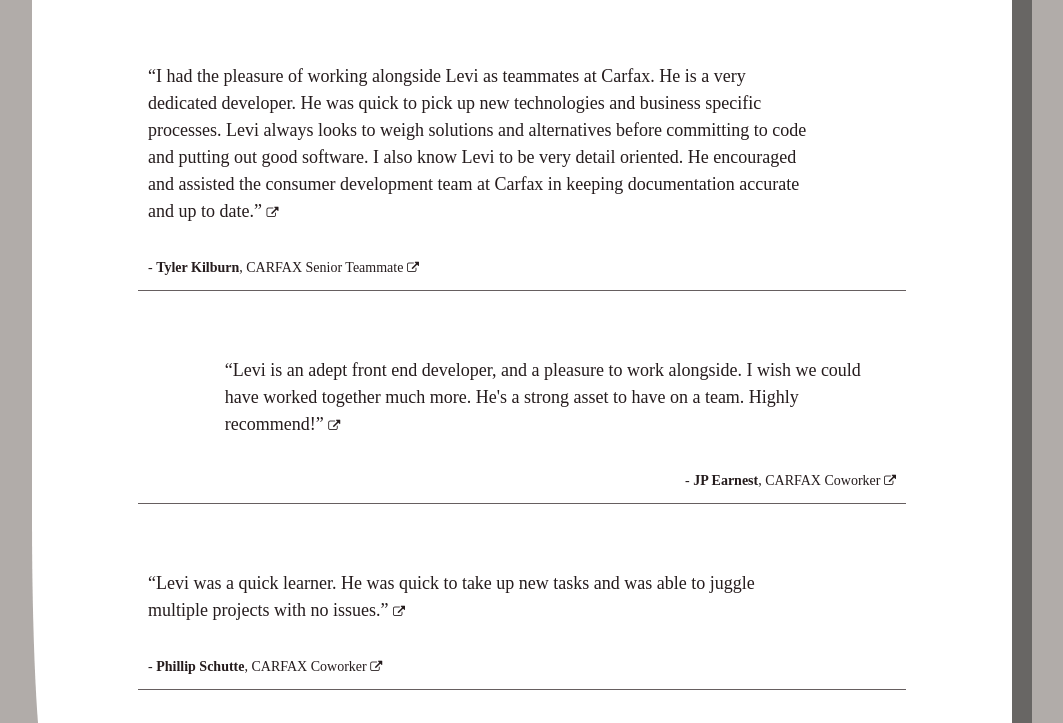
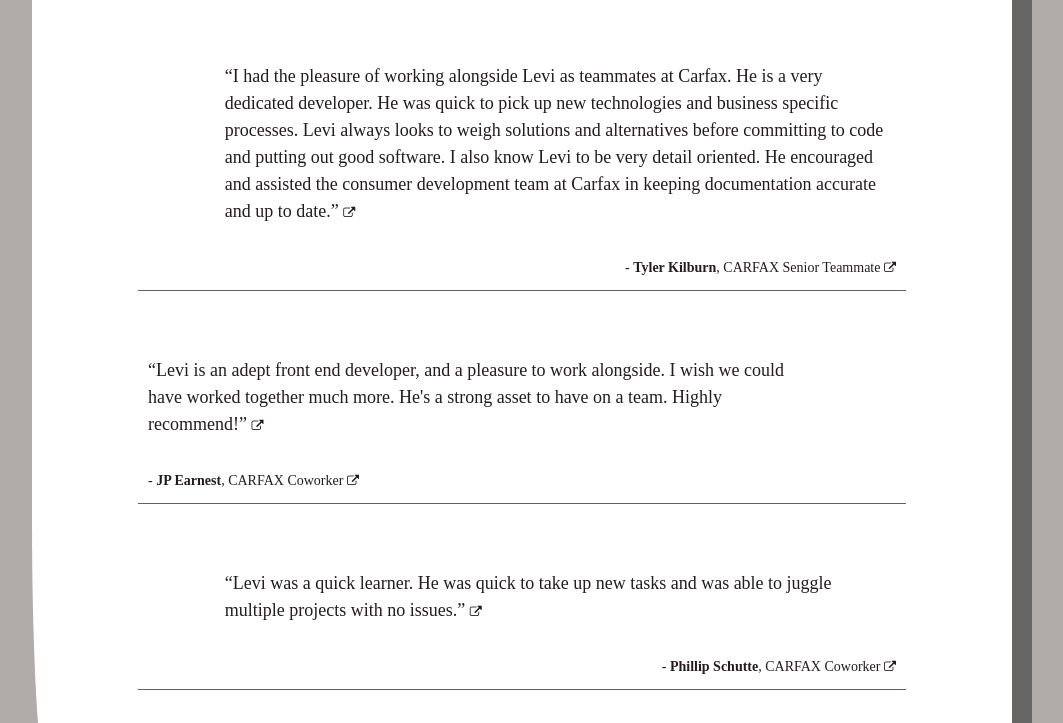
Before and after one commit to levipaulk/portfolio_v2, a plain HTML site: page index.html in a window 1280 px wide. Shown: the part 10083-10806 px from the top of the page, without its empty margins (118-1181 px from the left). Drawn offline with nearby package versions, Linux system fonts and the light colour scheme; a web font is replaced by a local one.

Commit message:
correct alternating alignment for recommendations

```diff
--- a/index.html
+++ b/index.html
@@ -1212,7 +1212,7 @@
               <a
                 href="https://www.linkedin.com/in/levipaulk/"
                 target="_blank"
-                class="test-odd"
+                class="test-even"
               >
                 <p class="quote">
                   “I had the pleasure of working alongside Levi as teammates at
@@ -1226,7 +1226,7 @@
                   <i class="fa fa-external-link" style="font-size:12px"></i>
                 </p>
               </a>
-              <p class="quoted test-odd">
+              <p class="quoted test-even">
                 <a
                   href="https://www.linkedin.com/in/tyler-kilburn-71a45132/"
                   target="_blank"
@@ -1242,7 +1242,7 @@
               <a
                 href="https://www.linkedin.com/in/levipaulk/"
                 target="_blank"
-                class="test-even"
+                class="test-odd"
               >
                 <p class="quote">
                   “Levi is an adept front end developer, and a pleasure to work
@@ -1251,7 +1251,7 @@
                   <i class="fa fa-external-link" style="font-size:12px"></i>
                 </p>
               </a>
-              <p class="quoted test-even">
+              <p class="quoted test-odd">
                 <a
                   href="https://www.linkedin.com/in/jp-earnest/"
                   target="_blank"
@@ -1267,7 +1267,7 @@
               <a
                 href="https://www.linkedin.com/in/levipaulk/"
                 target="_blank"
-                class="test-odd"
+                class="test-even"
               >
                 <p class="quote">
                   “Levi was a quick learner. He was quick to take up new tasks
@@ -1275,7 +1275,7 @@
                   <i class="fa fa-external-link" style="font-size:12px"></i>
                 </p>
               </a>
-              <p class="quoted test-odd">
+              <p class="quoted test-even">
                 <a
                   href="https://www.linkedin.com/in/phillipschutte/"
                   target="_blank"
```
